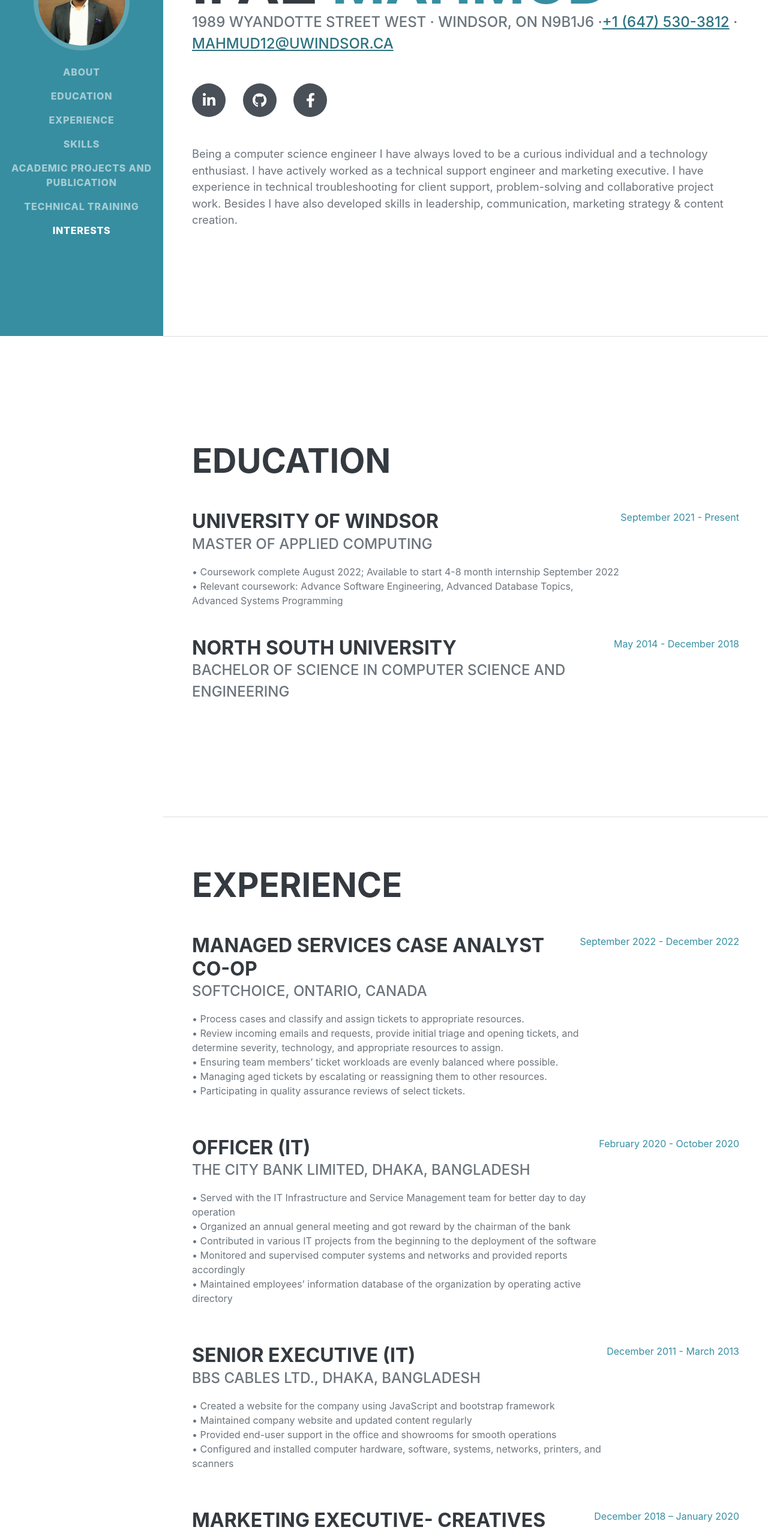
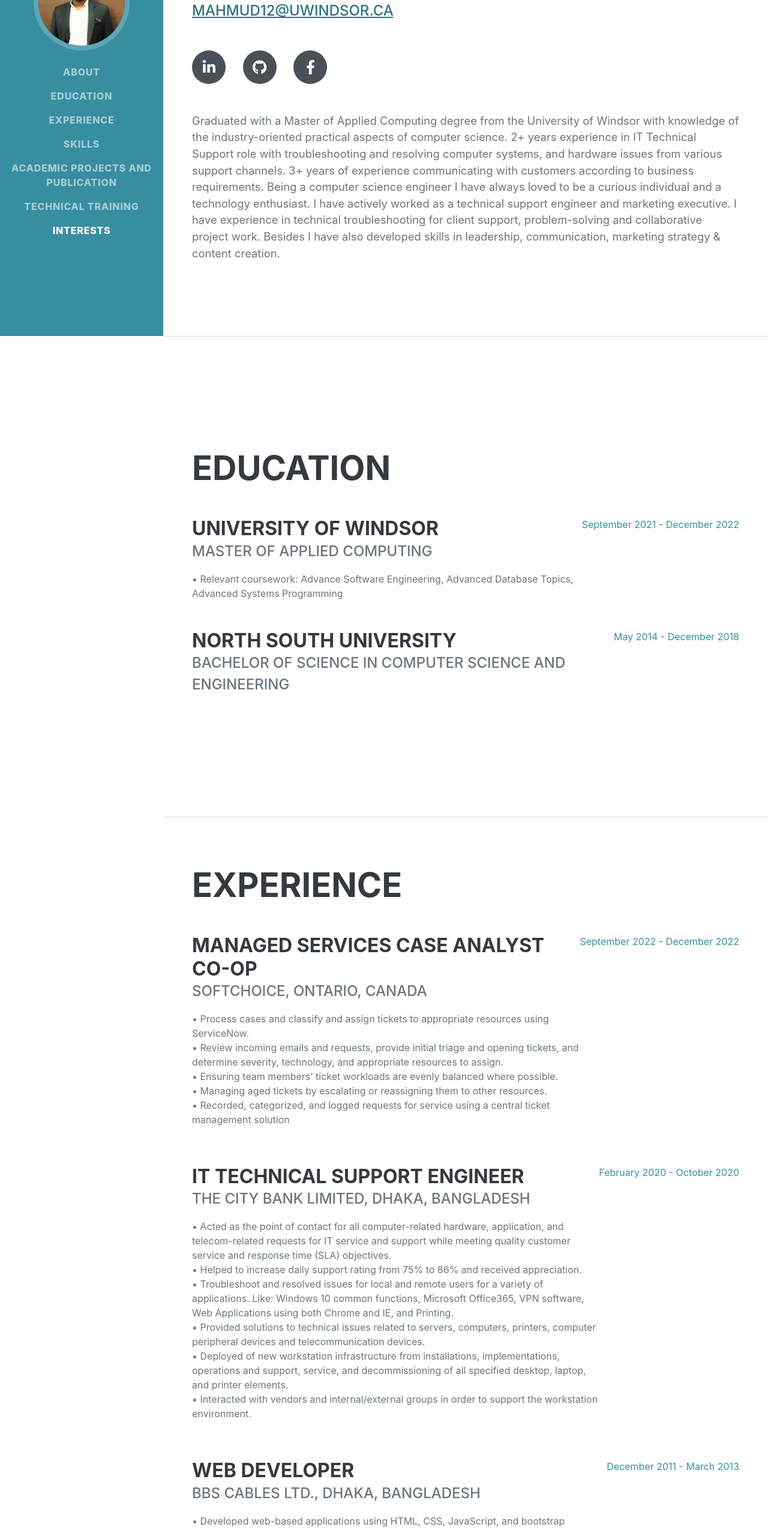
Before and after one commit to mrifaz/mrifaz.github.io, a plain HTML site: page index.html in a window 1280 px wide. Shown: the part 240-2790 px from the top of the page at 60% size. Drawn offline with nearby package versions, Linux system fonts and the light colour scheme; a web font is replaced by a local one.

Commit message:
feb 10 update

```diff
--- a/index.html
+++ b/index.html
@@ -52,7 +52,7 @@
                     <span class="text-primary">Mahmud</span>
                 </h1>
                 <div class="subheading mb-5">
-                    1989 Wyandotte Street West · Windsor, ON N9B1J6 ·<a href="16475303812">+1 (647) 530-3812</a>  ·
+                    123 Parkway Forest Dr., North York, ON M2J 0G1 ·<a href="16475303812">+1 (647) 570-3812</a>  ·
                     <a href="mailto:name@email.com">mahmud12@uwindsor.ca</a>
                 </div>
                 <div class="social-icons">
@@ -61,7 +61,13 @@
                     <!-- <a class="social-icon" href="#!"><i class="fab fa-twitter"></i></a> -->
                     <a class="social-icon" href="https://www.facebook.com/ifaz.mahmud/" target="_blank"><i class="fab fa-facebook-f"></i></a>
                 </div>
-                <p class="lead mt-5">Being a computer science engineer I have always loved to be a curious individual and a technology enthusiast. I have actively worked as a technical support engineer and marketing executive. I have experience in technical troubleshooting for client support, problem-solving and collaborative project work. Besides I have also developed skills in leadership, communication, marketing strategy & content creation. </p>
+                <p class="lead mt-5">
+                    Graduated with a Master of Applied Computing degree from the University of Windsor with knowledge of the industry-oriented practical aspects of computer science.
+
+                    2+ years experience in IT Technical Support role with troubleshooting and resolving computer systems, and hardware issues from various support channels.
+                    3+ years of experience communicating with customers according to business requirements.
+
+                    Being a computer science engineer I have always loved to be a curious individual and a technology enthusiast. I have actively worked as a technical support engineer and marketing executive. I have experience in technical troubleshooting for client support, problem-solving and collaborative project work. Besides I have also developed skills in leadership, communication, marketing strategy & content creation. </p>
             </div>
         </section>
         <hr class="m-0" />
@@ -73,12 +79,12 @@
                     <div class="flex-grow-1">
                         <h3 class="mb-0">University of Windsor</h3>
                         <div class="subheading mb-3">Master of Applied Computing</div>
-                        <div>•	Coursework complete August 2022; Available to start 4-8 month internship September 2022 <br>
+                        <div>
                             •	Relevant coursework: Advance Software Engineering, Advanced Database Topics, Advanced Systems Programming
                             </div>
                         <!-- <p>GPA: 3.23</p> -->
                     </div>
-                    <div class="flex-shrink-0"><span class="text-primary">September 2021 - Present</span></div>
+                    <div class="flex-shrink-0"><span class="text-primary">September 2021 - December 2022</span></div>
                 </div>
                 <div class="d-flex flex-column flex-md-row justify-content-between">
                     <div class="flex-grow-1">
@@ -99,11 +105,11 @@
                     <div class="flex-grow-1">
                         <h3 class="mb-0">Managed Services Case Analyst Co-op</h3>
                         <div class="subheading mb-3">Softchoice, Ontario, Canada</div>
-                        <p> •	Process cases and classify and assign tickets to appropriate resources. <br>
+                        <p> •	Process cases and classify and assign tickets to appropriate resources using ServiceNow.  <br>
                             •	Review incoming emails and requests, provide initial triage and opening tickets, and determine severity, technology, and appropriate resources to assign. <br>
                             •	Ensuring team members’ ticket workloads are evenly balanced where possible. <br>
                             •	Managing aged tickets by escalating or reassigning them to other resources. <br>
-                            •	Participating in quality assurance reviews of select tickets. <br>
+                            •	Recorded, categorized, and logged requests for service using a central ticket management solution<br>
                         </p>
                     </div>
                     <div class="flex-shrink-0"><span class="text-primary">September 2022 - December 2022</span></div>
@@ -111,25 +117,27 @@
 
                 <div class="d-flex flex-column flex-md-row justify-content-between mb-5">
                     <div class="flex-grow-1">
-                        <h3 class="mb-0">Officer (IT)</h3>
+                        <h3 class="mb-0">IT Technical Support Engineer</h3>
                         <div class="subheading mb-3">The City Bank Limited, Dhaka, Bangladesh</div>
-                        <p>•	Served with the IT Infrastructure and Service Management team for better day to day operation <br>
-                            •	Organized an annual general meeting and got reward by the chairman of the bank <br>
-                            •	Contributed in various IT projects from the beginning to the deployment of the software<br>
-                            •	Monitored and supervised computer systems and networks and provided reports accordingly<br>
-                            •	Maintained employees’ information database of the organization by operating active directory<br>
+                        <p>•	Acted as the point of contact for all computer-related hardware, application, and telecom-related requests for IT service and support while meeting quality customer service and response time (SLA) objectives.<br>
+                            •	Helped to increase daily support rating from 75% to 86% and received appreciation.<br>
+                            •	Troubleshoot and resolved issues for local and remote users for a variety of applications. Like: Windows 10 common functions, Microsoft Office365, VPN software, Web Applications using both Chrome and IE, and Printing.<br>
+                            •	Provided solutions to technical issues related to servers, computers, printers, computer peripheral devices and telecommunication devices.<br>
+                            •	Deployed of new workstation infrastructure from installations, implementations, operations and support, service, and decommissioning of all specified desktop, laptop, and printer elements.<br>
+                            •	Interacted with vendors and internal/external groups in order to support the workstation environment.
+
                             </p>
                     </div>
                     <div class="flex-shrink-0"><span class="text-primary">February 2020 - October 2020</span></div>
                 </div>
                 <div class="d-flex flex-column flex-md-row justify-content-between mb-5">
                     <div class="flex-grow-1">
-                        <h3 class="mb-0">Senior Executive (IT)</h3>
+                        <h3 class="mb-0">Web developer</h3>
                         <div class="subheading mb-3">BBS Cables Ltd., Dhaka, Bangladesh</div>
-                        <p>•	Created a website for the company using JavaScript and bootstrap framework<br>
-                            •	Maintained company website and updated content regularly<br>
-                            •	Provided end-user support in the office and showrooms for smooth operations<br>
-                            •	Configured and installed computer hardware, software, systems, networks, printers, and scanners<br>
+                        <p>•	Developed web-based applications using HTML, CSS, JavaScript, and bootstrap
+                            <br>•	Attended project planning meetings along with all relevant agile ceremonies.
+                            <br>•	Worked with the QA team to do unit testing and bug fixes.
+                            <br>•	Informed manager about the progress of projects, and all relevant or useful information related to day-to-day activities
                             </p>
                     </div>
                     <div class="flex-shrink-0"><span class="text-primary">December 2011 - March 2013</span></div>
@@ -153,8 +161,7 @@
         <!-- Skills-->
         <section class="resume-section" id="skills">
             <div class="resume-section-content">
-                <h2 class="mb-5">Skills</h2>
-                <div class="subheading mb-2">Programming Languages & Tools</div>
+                <h2 class="">Skills</h2>
                 <ul class="list-inline dev-icons">
                     <li class="list-inline-item"><i class="fab fa-html5"></i></li>
                     <li class="list-inline-item"><i class="fab fa-css3-alt"></i></li>
@@ -172,8 +179,8 @@
                     <li class="list-inline-item"><i class="fab fa-npm"></i></li>
                     <li class="list-inline-item"><i class="fab fa-github"></i></li>
                 </ul>
-                <div class="subheading mb-2">Workflow</div>
-                <ul class="fa-ul mb-5">
+                <div class="subheading mb-0">Workflow</div>
+                <ul class="fa-ul mb-4">
                     <li>
                         <span class="fa-li"><i class="fas fa-check"></i></span>
                         Cross Functional Teams
@@ -187,13 +194,28 @@
                         Agile Development & Scrum
                     </li>
                 </ul>
-                <div class="subheading mb-2">Tools and Databases</div>
-                <ul class="fa-ul mb-5">
+                <div class="subheading mb-0">Programming Languages</div>
+                <ul class="fa-ul mb-4">
                     <li>
                         <span class="fa-li"><i class="fas fa-check"></i></span>
-                        Codeblocks, JetBrains, SQL, Jira, Jupyter notebook, Adobe Illustrator
+                        C, Python, UNIX scripting, JavaScript, HTML, CSS
                     </li>
                 </ul>
+                <div class="subheading mb-0">Databases</div>
+                <ul class="fa-ul mb-4">
+                    <li>
+                        <span class="fa-li"><i class="fas fa-check"></i></span>
+                        MS-SQL Server, MySQL, MongoDB, Postgres
+                    </li>
+                </ul>
+                <div class="subheading mb-0">Tools</div>
+                <ul class="fa-ul mb-4">
+                    <li>
+                        <span class="fa-li"><i class="fas fa-check"></i></span>
+                        Github, JIRA, Slack, Trello, ServiceNow, JetBrains, SQL, Jira, Pycharm, Jupyter, Adove Illustrator
+                    </li>
+                </ul>
+
             </div>
         </section>
         <hr class="m-0" />
```
